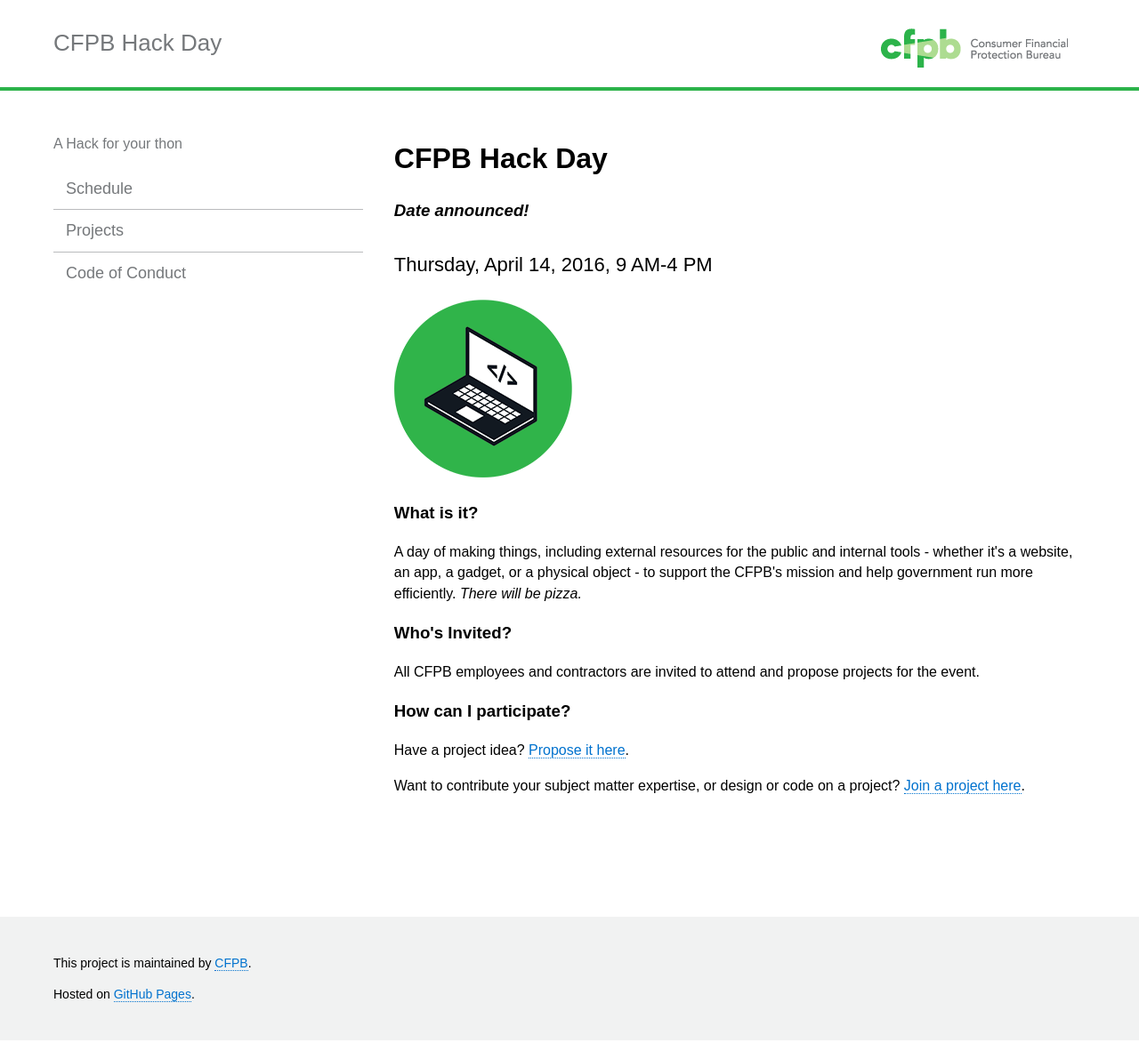
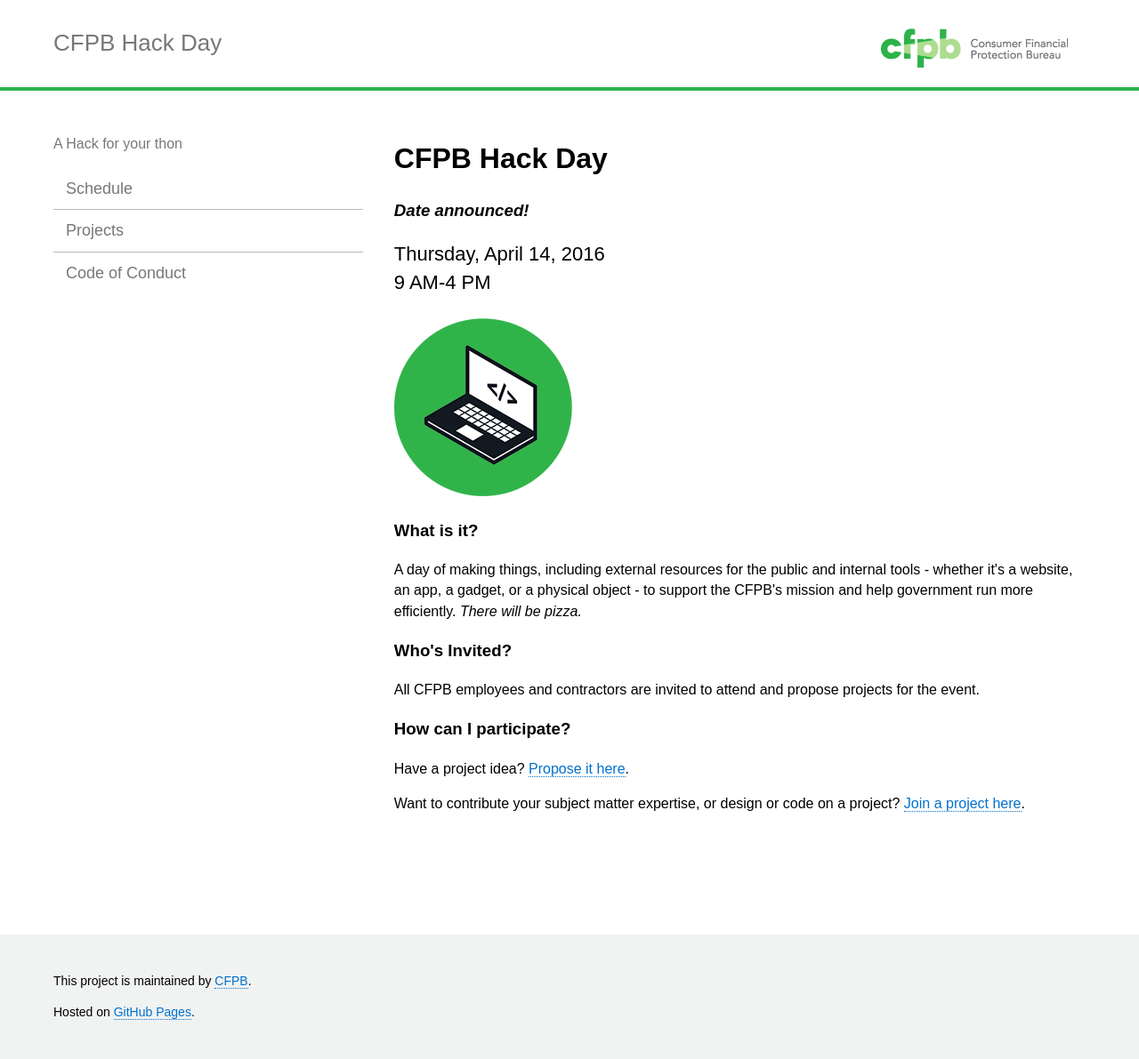
Before and after one commit to cfpb/hackathon, a Jekyll site: the page built from index.html, in a window 1280 px wide. Shown: the whole page at 89% size. Built offline with Jekyll 4.4.1, drawn with Linux system fonts in a browser that asks for light colours; before the commit the page ends 1170 px from its top, so only the background shows below that.

Commit message:
format date

```diff
--- a/index.html
+++ b/index.html
@@ -9,7 +9,10 @@
   <h1>CFPB Hack Day</h1>
 
   <h3><em>Date announced!</em></h3>
-  <h2>Thursday, April 14, 2016, 9 AM-4 PM</h2>
+  <h2 style="margin-top: 0">
+    Thursday, April 14, 2016
+    <br>9 AM-4 PM
+  </h2>
 
   <br>
   <img src="assets/img/developers_isocon.png" alt="">
```
